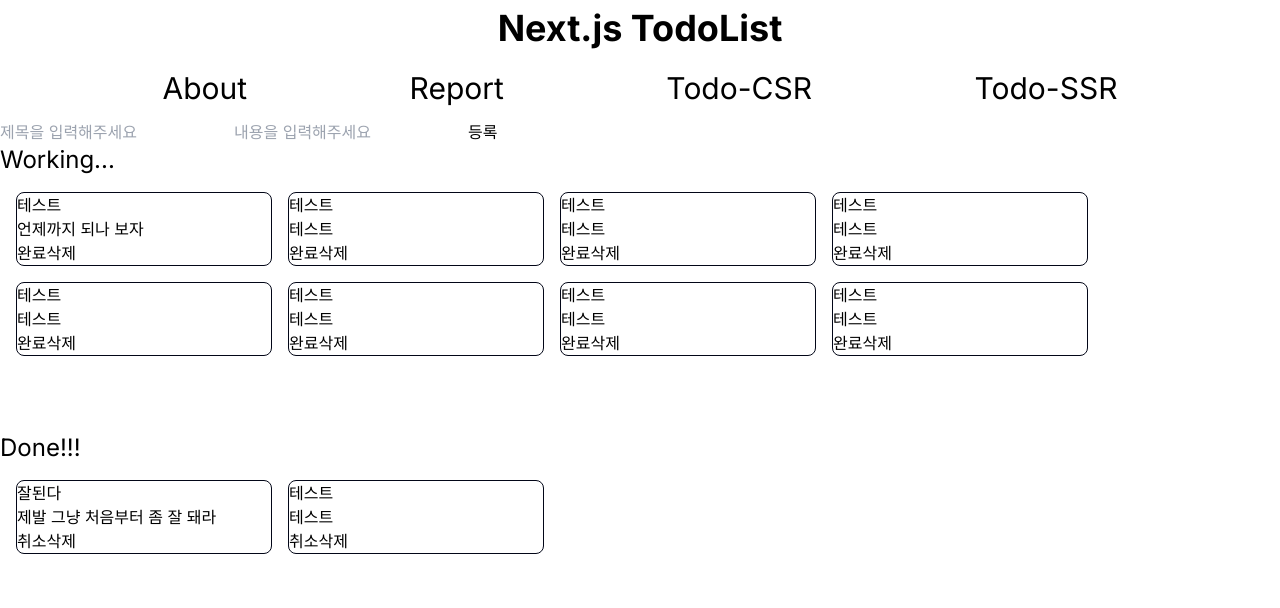
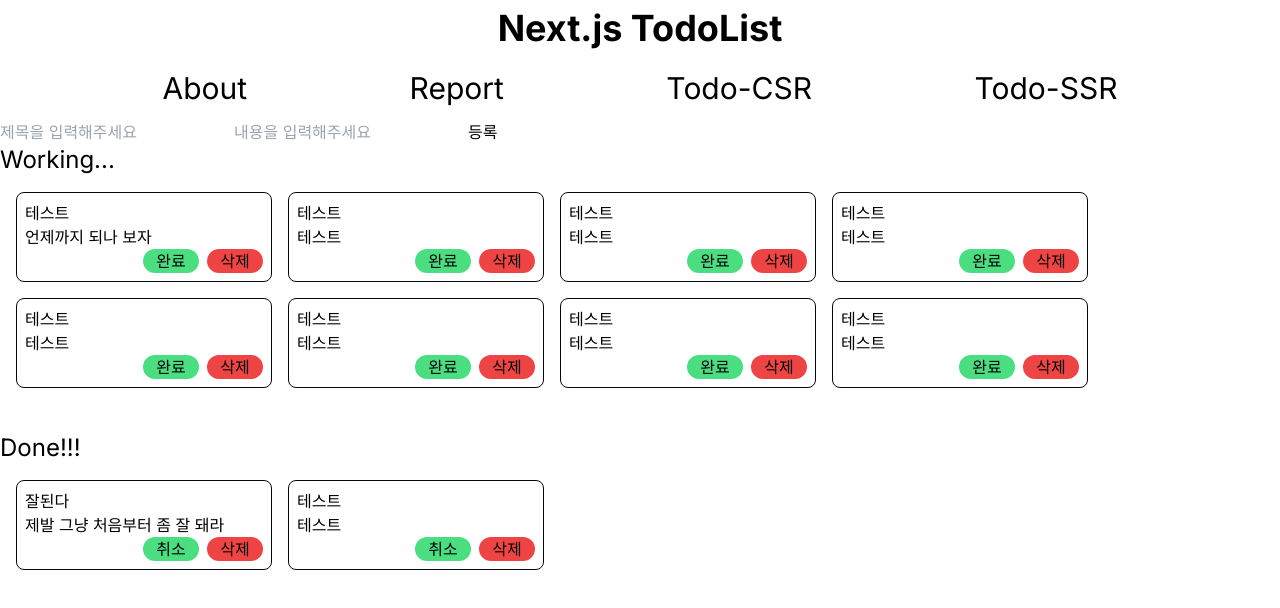
Before and after one commit to DecidedCard/nextjs-todolist, a Next.js app: page /todo-csr in a window 1280 px wide. Shown: the top 608 px of the page. Built offline with nearby package versions, Linux system fonts and the light colour scheme; data requests are answered from the project's data file.

Commit message:
[feat] todolist css 작성

```diff
--- a/src/components/TodoListComponents/TodoList.tsx
+++ b/src/components/TodoListComponents/TodoList.tsx
@@ -25,14 +25,24 @@
             return (
               <div
                 key={item.id}
-                className="border border-solid border-slate-950 w-64 rounded-lg m-2"
+                className="border border-solid border-slate-950 w-64 rounded-lg m-2 p-2"
               >
                 <h3>{item.title}</h3>
                 <p>{item.contents}</p>
-                <button onClick={() => updateMutate(item)}>
-                  {item.isDone ? "취소" : "완료"}
-                </button>
-                <button onClick={() => deleteMutate(item)}>삭제</button>
+                <div className="flex justify-end gap-2">
+                  <button
+                    onClick={() => updateMutate(item)}
+                    className="bg-green-400 w-14 rounded-2xl"
+                  >
+                    {item.isDone ? "취소" : "완료"}
+                  </button>
+                  <button
+                    onClick={() => deleteMutate(item)}
+                    className="bg-red-500 w-14 rounded-2xl"
+                  >
+                    삭제
+                  </button>
+                </div>
               </div>
             );
           })}
```
